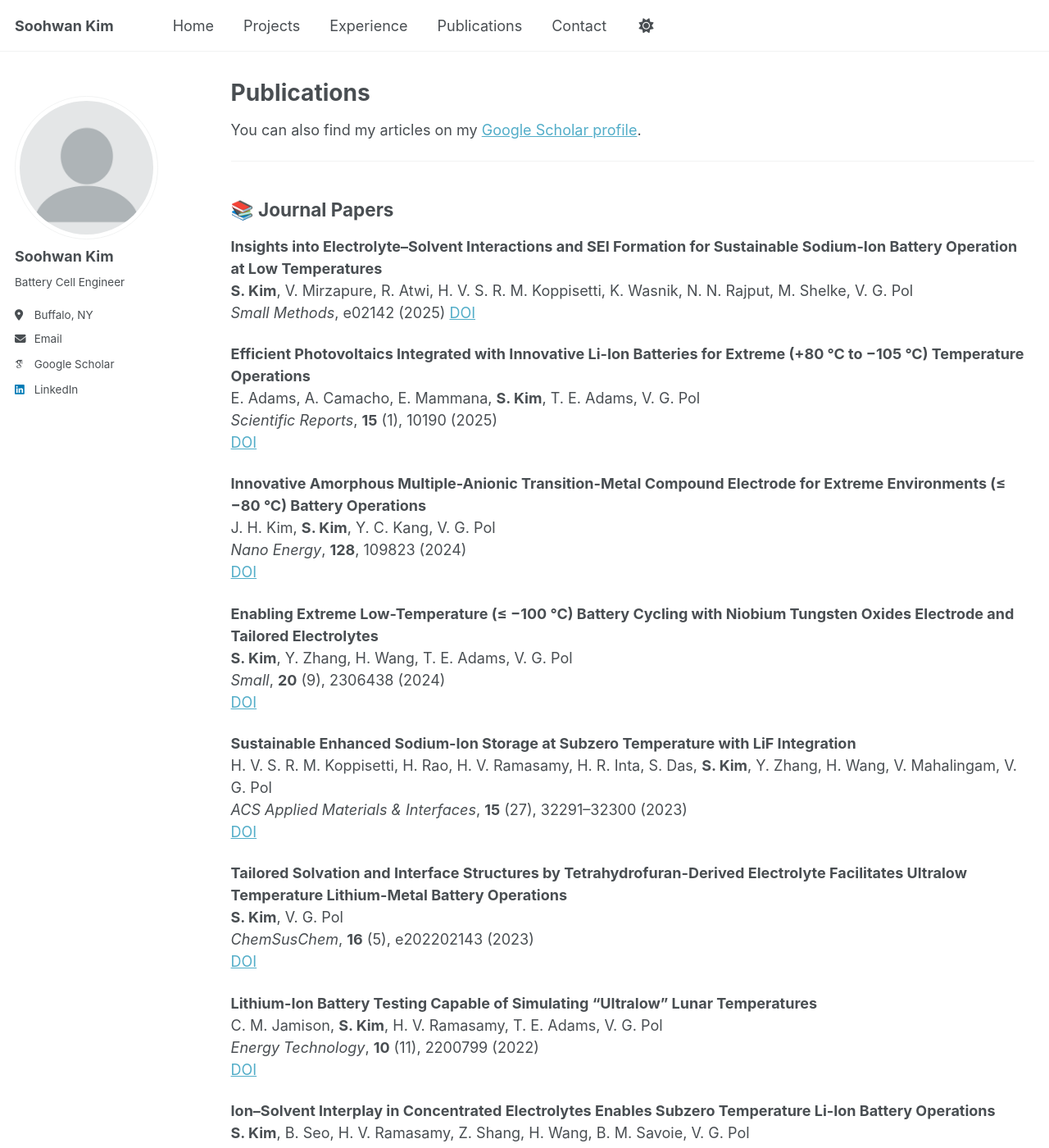
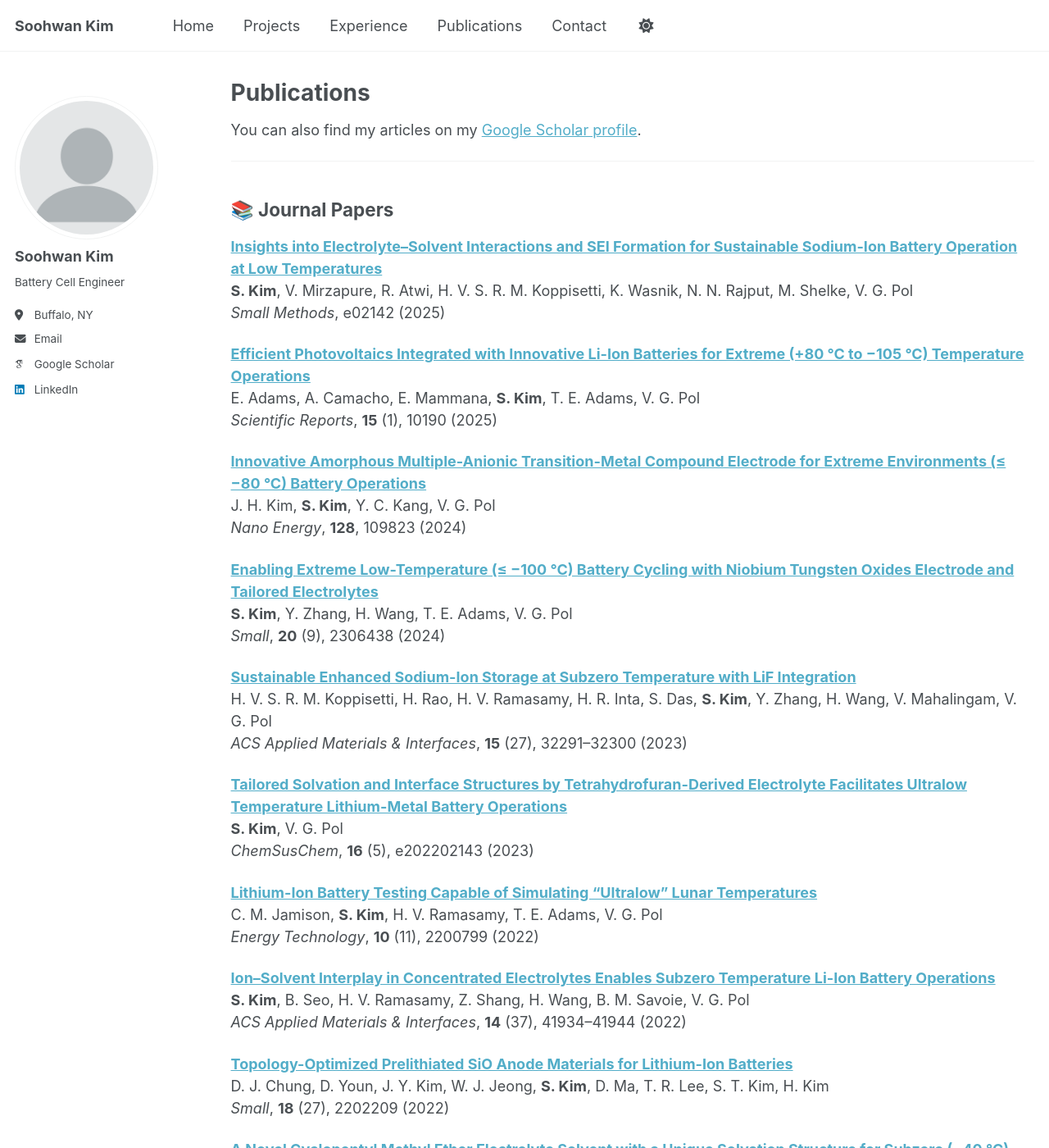
Before and after one commit to skim5674/skim5674.github.io, a Jekyll site: the page built from _pages/publication.md, in a window 1280 px wide and 1400 px high. Shown: the whole window at 82% size. Built offline with Jekyll 4.4.1, drawn with Linux system fonts in a browser that asks for light colours; some web fonts are replaced; a script that is not in the unit is left out.

Commit message:
Update publication.md

```diff
--- a/_pages/publication.md
+++ b/_pages/publication.md
@@ -13,72 +13,60 @@ You can also find my articles on my [Google Scholar profile](https://scholar.goo
 
 ## 📚 **Journal Papers**
 
-**Insights into Electrolyte–Solvent Interactions and SEI Formation for Sustainable Sodium-Ion Battery Operation at Low Temperatures**
+[**Insights into Electrolyte–Solvent Interactions and SEI Formation for Sustainable Sodium-Ion Battery Operation at Low Temperatures**](https://doi.org/10.1002/smtd.202402142)
 **S. Kim**, V. Mirzapure, R. Atwi, H. V. S. R. M. Koppisetti, K. Wasnik, N. N. Rajput, M. Shelke, V. G. Pol
-*Small Methods*, e02142 (2025) [DOI](https://doi.org/10.1002/smtd.202402142)
+*Small Methods*, e02142 (2025)
 
-**Efficient Photovoltaics Integrated with Innovative Li-Ion Batteries for Extreme (+80 °C to −105 °C) Temperature Operations**
+[**Efficient Photovoltaics Integrated with Innovative Li-Ion Batteries for Extreme (+80 °C to −105 °C) Temperature Operations**](https://doi.org/10.1038/s41598-024-83673-0)
 E. Adams, A. Camacho, E. Mammana, **S. Kim**, T. E. Adams, V. G. Pol
 *Scientific Reports*, **15** (1), 10190 (2025)
-[DOI](https://doi.org/10.1038/s41598-024-83673-0)
 
-**Innovative Amorphous Multiple-Anionic Transition-Metal Compound Electrode for Extreme Environments (≤ −80 °C) Battery Operations**
+[**Innovative Amorphous Multiple-Anionic Transition-Metal Compound Electrode for Extreme Environments (≤ −80 °C) Battery Operations**](https://doi.org/10.1016/j.nanoen.2024.109823)
 J. H. Kim, **S. Kim**, Y. C. Kang, V. G. Pol
 *Nano Energy*, **128**, 109823 (2024)
-[DOI](https://doi.org/10.1016/j.nanoen.2024.109823)
 
-**Enabling Extreme Low-Temperature (≤ −100 °C) Battery Cycling with Niobium Tungsten Oxides Electrode and Tailored Electrolytes**
+[**Enabling Extreme Low-Temperature (≤ −100 °C) Battery Cycling with Niobium Tungsten Oxides Electrode and Tailored Electrolytes**](https://doi.org/10.1002/smll.202306438)
 **S. Kim**, Y. Zhang, H. Wang, T. E. Adams, V. G. Pol
 *Small*, **20** (9), 2306438 (2024)
-[DOI](https://doi.org/10.1002/smll.202306438)
 
-**Sustainable Enhanced Sodium-Ion Storage at Subzero Temperature with LiF Integration**
+[**Sustainable Enhanced Sodium-Ion Storage at Subzero Temperature with LiF Integration**](https://doi.org/10.1021/acsami.3c03386)
 H. V. S. R. M. Koppisetti, H. Rao, H. V. Ramasamy, H. R. Inta, S. Das, **S. Kim**, Y. Zhang, H. Wang, V. Mahalingam, V. G. Pol
 *ACS Applied Materials & Interfaces*, **15** (27), 32291–32300 (2023)
-[DOI](https://doi.org/10.1021/acsami.3c03386)
 
-**Tailored Solvation and Interface Structures by Tetrahydrofuran-Derived Electrolyte Facilitates Ultralow Temperature Lithium-Metal Battery Operations**
+[**Tailored Solvation and Interface Structures by Tetrahydrofuran-Derived Electrolyte Facilitates Ultralow Temperature Lithium-Metal Battery Operations**](https://doi.org/10.1002/cssc.202202143)
 **S. Kim**, V. G. Pol
 *ChemSusChem*, **16** (5), e202202143 (2023)
-[DOI](https://doi.org/10.1002/cssc.202202143)
 
-**Lithium-Ion Battery Testing Capable of Simulating “Ultralow” Lunar Temperatures**
+[**Lithium-Ion Battery Testing Capable of Simulating “Ultralow” Lunar Temperatures**](https://doi.org/10.1002/ente.202200799)
 C. M. Jamison, **S. Kim**, H. V. Ramasamy, T. E. Adams, V. G. Pol
 *Energy Technology*, **10** (11), 2200799 (2022)
-[DOI](https://doi.org/10.1002/ente.202200799)
 
-**Ion–Solvent Interplay in Concentrated Electrolytes Enables Subzero Temperature Li-Ion Battery Operations**
+[**Ion–Solvent Interplay in Concentrated Electrolytes Enables Subzero Temperature Li-Ion Battery Operations**](https://doi.org/10.1021/acsami.2c09338)
 **S. Kim**, B. Seo, H. V. Ramasamy, Z. Shang, H. Wang, B. M. Savoie, V. G. Pol
 *ACS Applied Materials & Interfaces*, **14** (37), 41934–41944 (2022)
-[DOI](https://doi.org/10.1021/acsami.2c09338)
 
-**Topology-Optimized Prelithiated SiO Anode Materials for Lithium-Ion Batteries**
+[**Topology-Optimized Prelithiated SiO Anode Materials for Lithium-Ion Batteries**](https://doi.org/10.1002/smll.202202209)
 D. J. Chung, D. Youn, J. Y. Kim, W. J. Jeong, **S. Kim**, D. Ma, T. R. Lee, S. T. Kim, H. Kim
 *Small*, **18** (27), 2202209 (2022)
-[DOI](https://doi.org/10.1002/smll.202202209)
 
-**A Novel Cyclopentyl Methyl Ether Electrolyte Solvent with a Unique Solvation Structure for Subzero (−40 °C) Lithium-Ion Batteries**
+[**A Novel Cyclopentyl Methyl Ether Electrolyte Solvent with a Unique Solvation Structure for Subzero (−40 °C) Lithium-Ion Batteries**](https://doi.org/10.1039/D2CC01183F)
 H. V. Ramasamy, **S. Kim**, E. J. Adams, H. Rao, V. G. Pol
 *Chemical Communications*, **58** (33), 5124–5127 (2022)
-[DOI](https://doi.org/10.1039/D2CC01183F)
 
-**Dehydrogenation-Driven Li Metal-Free Prelithiation for High Initial Efficiency SiO-Based Lithium Storage Materials**
+[**Dehydrogenation-Driven Li Metal-Free Prelithiation for High Initial Efficiency SiO-Based Lithium Storage Materials**](https://doi.org/10.1016/j.nanoen.2021.106378)
 D. J. Chung, D. Youn, **S. Kim**, D. Ma, J. Lee, W. J. Jeong, E. Park, J.-S. Kim, C. Moon, J. Y. Lee, H. Sun, H. Kim
 *Nano Energy*, **89**, 106378 (2021)
-[DOI](https://doi.org/10.1016/j.nanoen.2021.106378)
 
-**Chemically Anchored Two-Dimensional SiOₓ / Zero-Dimensional MoO₂ Nanocomposites for High-Capacity Lithium Storage Materials**
+[**Chemically Anchored Two-Dimensional SiOₓ / Zero-Dimensional MoO₂ Nanocomposites for High-Capacity Lithium Storage Materials**](https://doi.org/10.1039/D0RA02462G)
 **S. Kim**, H. Yoo, H. Kim
 *RSC Advances*, **10** (36), 21375–21381 (2020)
-[DOI](https://doi.org/10.1039/D0RA02462G)
 
 ---
 
 ## 🔬 **Patent**
 
-**Electrolyte Compositions for Use in Electrochemical Cells and Electrochemical Cells Made Therefrom**
+[**Electrolyte Compositions for Use in Electrochemical Cells and Electrochemical Cells Made Therefrom**](https://patents.google.com/patent/US20230369650A1/en)
 V. G. Pol, **S. Kim**
 *US Patent App.* 18/197,674 (2023)
-[Link](https://patents.google.com/patent/US20230369650A1/en)
 
 ---
```
